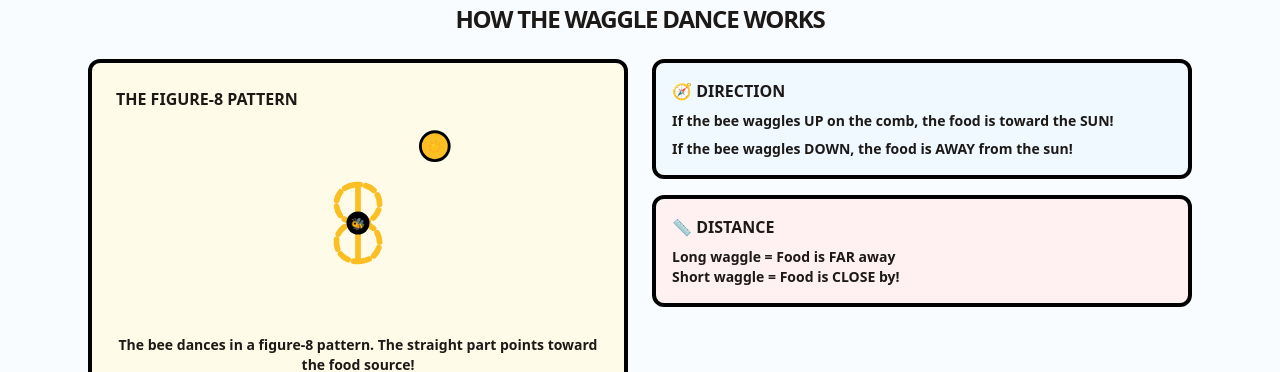
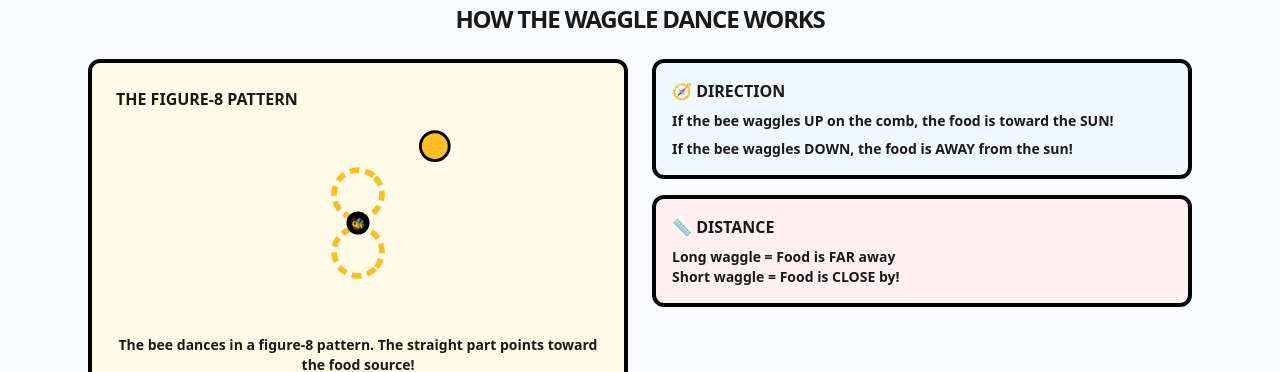
Before and after one commit to curtis-winter/alberta-bee-adventure, a React (Vite) app: page / in a window 1280 px wide. Shown: the part 4960-5332 px from the top of the page. Built offline with nearby package versions, Linux system fonts and the light colour scheme.

Commit message:
fix: SVG figure-8 using two rotated ellipses
- Top ellipse at y=70, rotated -45 degrees
- Bottom ellipse at y=130, rotated 45 degrees
- Creates clear figure-8 shape
- Dashed stroke for dance path effect

```diff
--- a/src/components/WaggleDance.tsx
+++ b/src/components/WaggleDance.tsx
@@ -63,22 +63,21 @@ className="brutalist-card p-6 bg-white"
 <div className="bg-yellow-50 border-4 border-black rounded-xl p-6">
 <h4 className="font-black uppercase mb-4">The Figure-8 Pattern</h4>
 <svg viewBox="0 0 200 200" className="w-full h-48">
-{/* Figure-8 waggle dance pattern - two elliptical loops */}
-<path
-d="M 100 100
-   L 100 60
-   C 130 60 130 100 100 100
-   C 70 100 70 60 100 60
-   L 100 100
-   L 100 140
-   C 130 140 130 100 100 100
-   C 70 100 70 140 100 140
-   L 100 100"
-fill="none"
-stroke="#fbbf24"
-strokeWidth="6"
-strokeDasharray="10 6"
-strokeLinecap="round"
+{/* Top loop of figure-8 */}
+<ellipse cx="100" cy="70" rx="25" ry="25"
+  fill="none"
+  stroke="#fbbf24"
+  strokeWidth="6"
+  strokeDasharray="10 6"
+  transform="rotate(-45 100 70)"
+/>
+{/* Bottom loop of figure-8 */}
+<ellipse cx="100" cy="130" rx="25" ry="25"
+  fill="none"
+  stroke="#fbbf24"
+  strokeWidth="6"
+  strokeDasharray="10 6"
+  transform="rotate(45 100 130)"
 />
 {/* Sun direction indicator */}
 <circle cx="180" cy="20" r="15" fill="#fbbf24" stroke="black" strokeWidth="3" />
```
